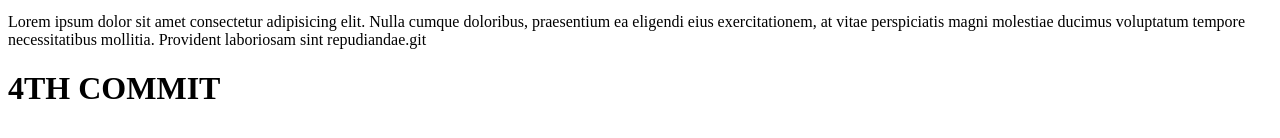
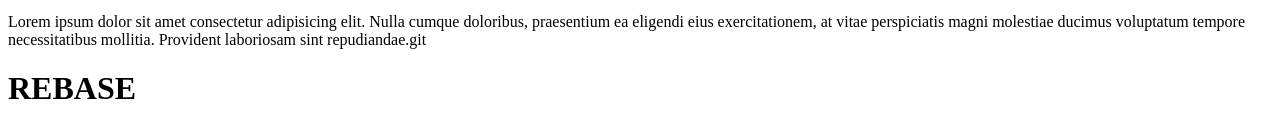
Before and after one commit to huma24-ux/git-log, a plain HTML site: page index.html in a window 1280 px wide. Shown: the part 170-308 px from the top of the page. Drawn offline with Linux system fonts and the light colour scheme.

Commit message:
rebase commit

```diff
--- a/index.html
+++ b/index.html
@@ -10,7 +10,6 @@
     <p>Lorem ipsum dolor sit amet consectetur adipisicing elit. Doloremque dolor harum veritatis exercitationem nihil repellat dolorum, sit ratione illo culpa iusto velit voluptatum voluptatem vitae inventore excepturi odit placeat id.git</p>
     <h2>GITHUB</h2>
     <p>Lorem ipsum dolor sit amet consectetur adipisicing elit. Nulla cumque doloribus, praesentium ea eligendi eius exercitationem, at vitae perspiciatis magni molestiae ducimus voluptatum tempore necessitatibus mollitia. Provident laboriosam sint repudiandae.git </p>
-    <h1>4TH COMMIT</h1>
-
+    <h1>REBASE</h1>
 </body>
 </html>
```
